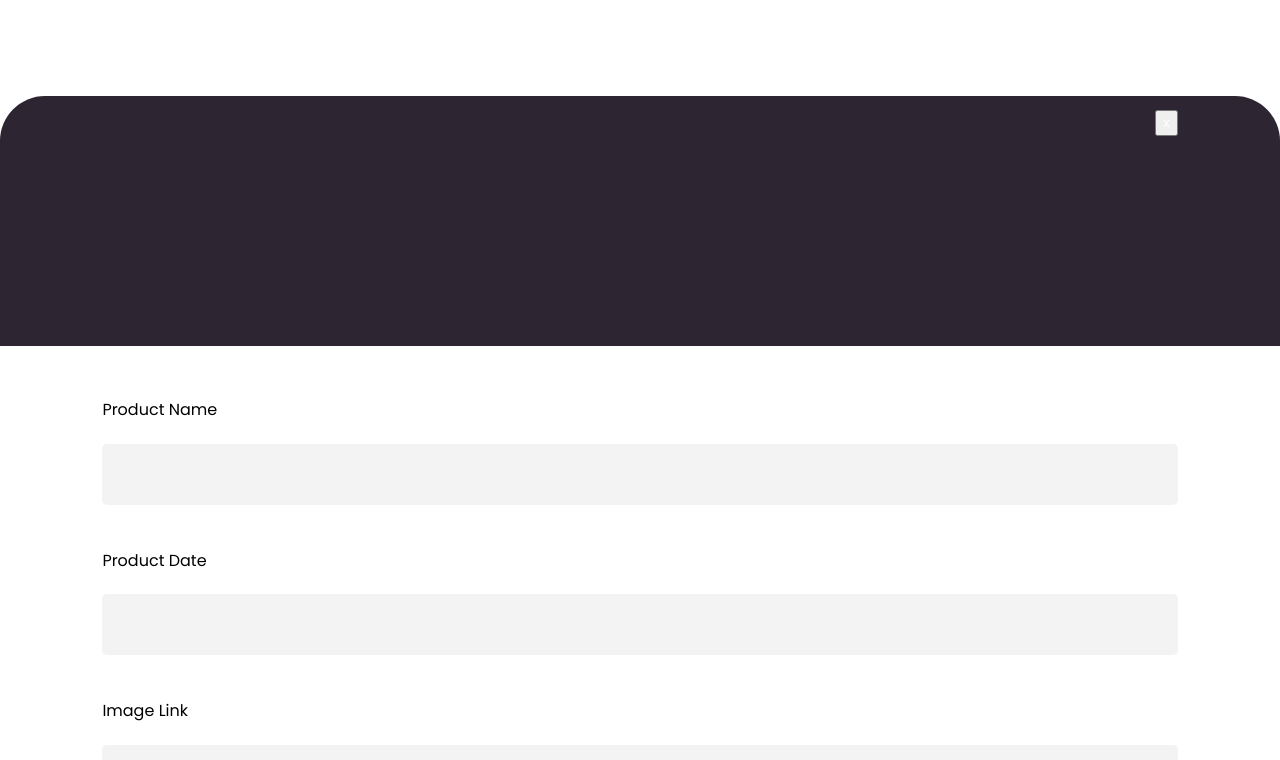
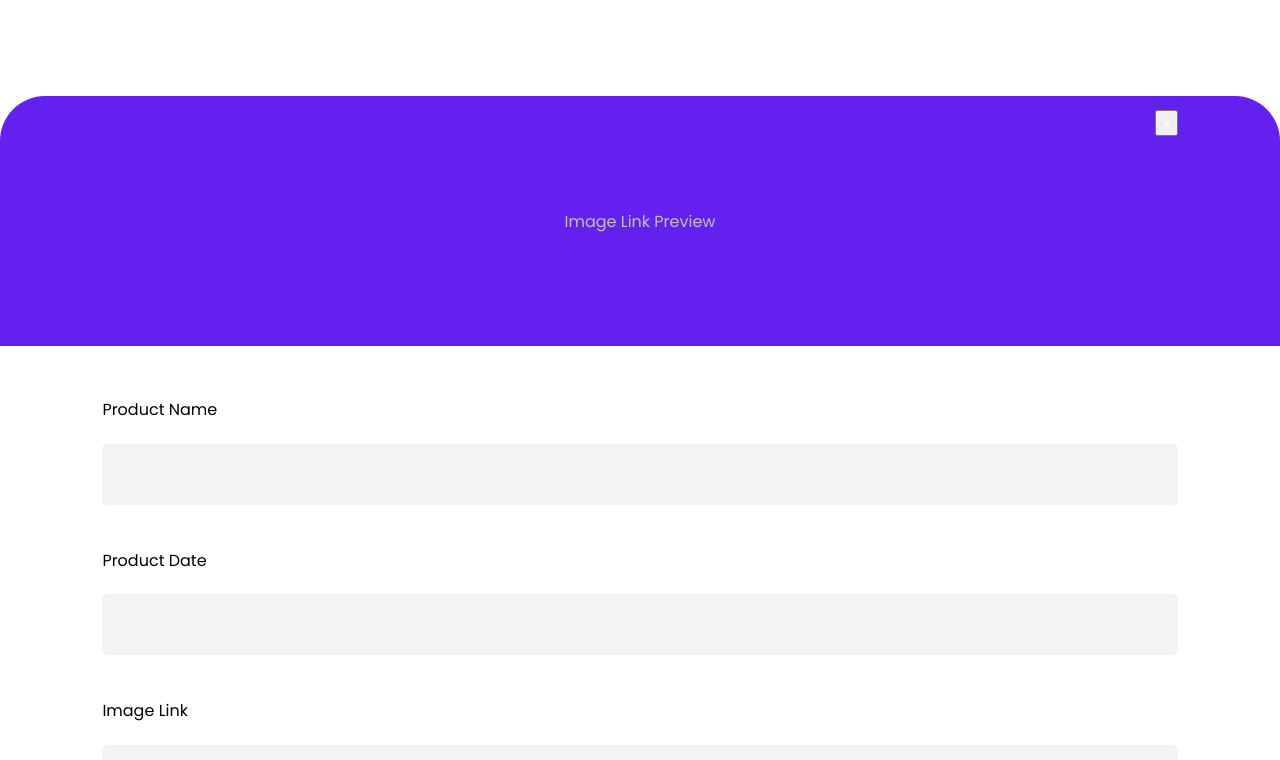
Before and after one commit to kaloyj/recordion, a React app: page / in a window 1280 px wide. Shown: the top 760 px of the page. Built offline with nearby package versions, Linux system fonts and the light colour scheme.

Commit message:
added formik validations

```diff
--- a/package.json
+++ b/package.json
@@ -30,6 +30,7 @@
     "classnames": "^2.2.6",
     "formik": "^2.0.3",
     "react": "^16.8.6",
+    "react-datepicker": "^2.9.6",
     "react-dom": "^16.8.6",
     "yup": "^0.27.0"
   },
@@ -40,7 +41,9 @@
     "@babel/preset-react": "^7.0.0",
     "@babel/preset-typescript": "^7.6.0",
     "@types/react": "^16.9.9",
+    "@types/react-datepicker": "^2.9.3",
     "@types/react-dom": "^16.9.2",
+    "@types/yup": "^0.26.24",
     "babel-eslint": "^10.0.2",
     "babel-loader": "^8.0.6",
     "cross-env": "^5.2.0",
--- a/src/components/record/components/record-form/_record-form.scss
+++ b/src/components/record/components/record-form/_record-form.scss
@@ -4,7 +4,15 @@
 
   .product-image-preview {
     height: 250px;
-    background-color: $dark-gray-base;
+    background-color: $primary-color;
+    justify-content: center;
+    align-content: center;
+
+    span {
+      flex: 0 0 30%;
+      text-align: center;
+      color: silver;
+    }
   }
 
   .product-form-body {
@@ -31,4 +39,26 @@
       height: 100px;
     }
   }
+
+  .product-actions {
+    .default {
+      width: 75px;
+      background-color: $primary-color;
+      color: $white-base;
+      transition: all 0.5s ease;
+
+      &:disabled {
+        background-color: darken($blue-gray, 20%);
+        border: darken($blue-gray, 20%);
+      }
+    }
+  }
+
+  .react-datepicker-wrapper {
+    width: 100%;
+
+    * {
+      width: 100%;
+    }
+  }
 }
--- a/src/components/record/components/record-form/record-form.tsx
+++ b/src/components/record/components/record-form/record-form.tsx
@@ -1,21 +1,31 @@
 import React from "react";
 import { Formik, Form, Field, ErrorMessage } from "formik";
+import DatePicker from "react-datepicker";
+import * as Yup from "yup";
+
+const RecordSchema = Yup.object().shape({
+  productName: Yup.string()
+    .min(2, "Product Name must be more than 2 characters.")
+    .max(64, "Product Name must not exceed 64 characters.")
+    .required("Product Name is required"),
+  productDate: Yup.date().required("Product Name is required"),
+  productDescription: Yup.string().max(
+    240,
+    "Product Description must not exceed 240 characters."
+  )
+});
 
 function RecordForm() {
   return (
-    <div className="record-form-container flex-parent">
-      <div className="product-image-preview flex-1">
-        {/* {record.imageLink ? (
-          <img></img>
-        ) : (
-          <div className="image-placeholder flex-parent"></div>
-        )} */}
-      </div>
-
-      <div className="product-form-body margined-flex-1">
-        {/* insert form here */}
     <Formik
-          initialValues={{ productName: "" }}
+      enableReinitialize
+      validationSchema={RecordSchema}
+      initialValues={{
+        productName: "",
+        productDate: "",
+        productDescription: "",
+        imageLink: ""
+      }}
       onSubmit={(values, { setSubmitting }) => {
         setTimeout(() => {
           alert(JSON.stringify(values, null, 2));
@@ -23,7 +33,13 @@ function RecordForm() {
         }, 400);
       }}
     >
-          {({ isSubmitting }) => (
+      {({ isSubmitting, values, setFieldValue }) => (
+        <div className="record-form-container flex-parent">
+          <div className="product-image-preview flex-1">
+            <span>Image Link Preview</span>
+          </div>
+
+          <div className="product-form-body margined-flex-1">
             <Form className="flex-1">
               <div className="flex-1 field-item">
                 <label htmlFor="productName" className="flex-1">
@@ -37,7 +53,20 @@ function RecordForm() {
                 <label htmlFor="productDate" className="flex-1">
                   Product Date
                 </label>
-                <Field type="text" name="productDate" className="flex-1" />
+                <div className="flex-1">
+                  <DatePicker
+                    selected={
+                      (values &&
+                        values.productDate &&
+                        new Date(values.productDate)) ||
+                      null
+                    }
+                    onChange={(val: Date) => {
+                      setFieldValue("productDate", val);
+                    }}
+                  />
+                </div>
+
                 <ErrorMessage name="productDate" component="div" />
               </div>
 
@@ -62,15 +91,19 @@ function RecordForm() {
               </div>
 
               <div className="product-actions">
-                <button type="submit" className="default">
+                <button
+                  type="submit"
+                  className="default"
+                  disabled={isSubmitting}
+                >
                   Save
                 </button>
               </div>
             </Form>
+          </div>
+        </div>
       )}
     </Formik>
-      </div>
-    </div>
   );
 }
 
--- a/src/index.tsx
+++ b/src/index.tsx
@@ -1,6 +1,7 @@
 import React, { useState } from "react";
 import ReactDOM from "react-dom";
 import "./base-styles/index.scss";
+import "react-datepicker/dist/react-datepicker.css";
 import NavBar from "./components/nav-bar/nav-bar";
 import Header from "./components/header/header";
 import Main from "./components/main/main";
```
Lines whose indentation alone changed are shown as unchanged.
